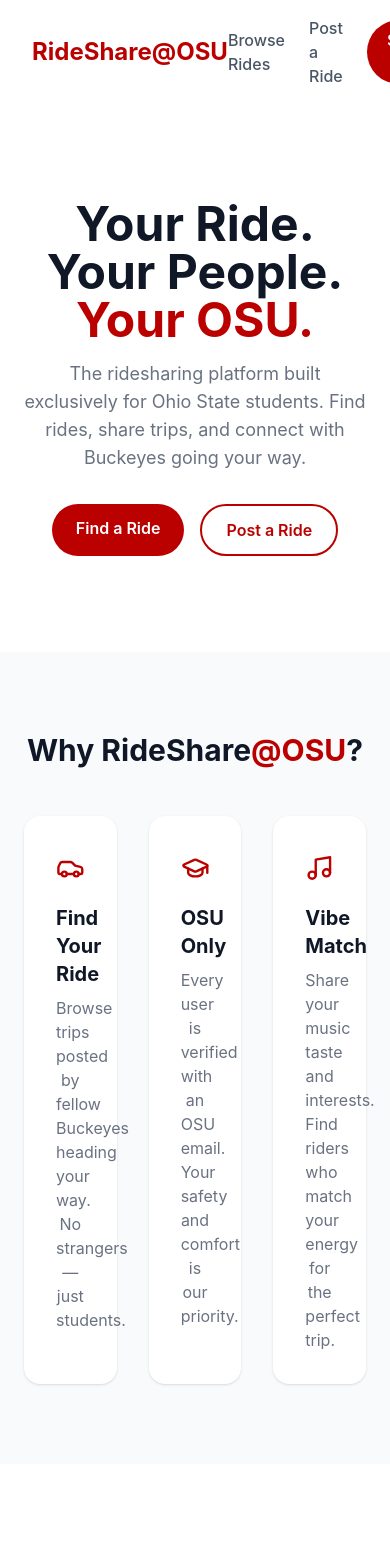
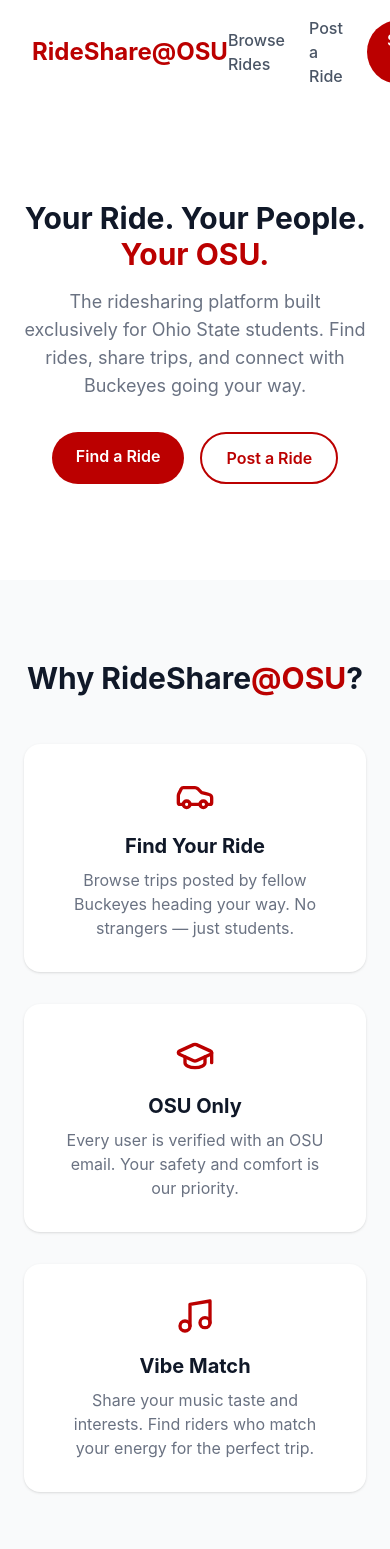
Before and after one commit to nishanthchandr4/rideshare-osu, a React (Vite) app: page / in a window 390 px wide. Shown: the top 1549 px of the page. Built offline with nearby package versions, Linux system fonts and the light colour scheme.

Commit message:
add responsive design for mobile

```diff
--- a/src/Features.jsx
+++ b/src/Features.jsx
@@ -6,8 +6,7 @@ function Features() {
       <h2 className="text-3xl font-bold text-center text-gray-900 mb-12">
         Why RideShare<span className="text-[#BB0000]">@OSU</span>?
       </h2>
-      <div className="max-w-5xl mx-auto grid grid-cols-3 gap-8">
-        <div className="bg-white rounded-2xl p-8 shadow-sm text-center">
+        <div className="max-w-5xl mx-auto grid grid-cols-1 md:grid-cols-3 gap-8">        <div className="bg-white rounded-2xl p-8 shadow-sm text-center">
           <div className="flex justify-center mb-4">
             <Car size={40} color="#BB0000" />
           </div>
--- a/src/Hero.jsx
+++ b/src/Hero.jsx
@@ -3,8 +3,7 @@ import { Link } from 'react-router-dom'
 function Hero() {
   return (
     <div className="flex flex-col items-center justify-center text-center px-6 py-24 bg-white">
-      <h1 className="text-5xl font-bold text-gray-900 mb-4">
-        Your Ride. Your People. <span className="text-[#BB0000]">Your OSU.</span>
+      <h1 className="text-3xl md:text-5xl font-bold text-gray-900 mb-4">        Your Ride. Your People. <span className="text-[#BB0000]">Your OSU.</span>
       </h1>
       <p className="text-lg text-gray-500 max-w-xl mb-8">
         The ridesharing platform built exclusively for Ohio State students. Find rides, share trips, and connect with Buckeyes going your way.
--- a/src/pages/BrowseRides.jsx
+++ b/src/pages/BrowseRides.jsx
@@ -88,7 +88,7 @@ function BrowseRides() {
           Available <span className="text-[#BB0000]">Rides</span>
         </h1>
         <p className="text-gray-500 mb-10">Find a Buckeye heading your way</p>
-        <div className="grid grid-cols-2 gap-6">
+        <div className="grid grid-cols-1 md:grid-cols-2 gap-6">
           {mockRides.map(ride => (
             <RideCard key={ride.id} ride={ride} />
           ))}
```
